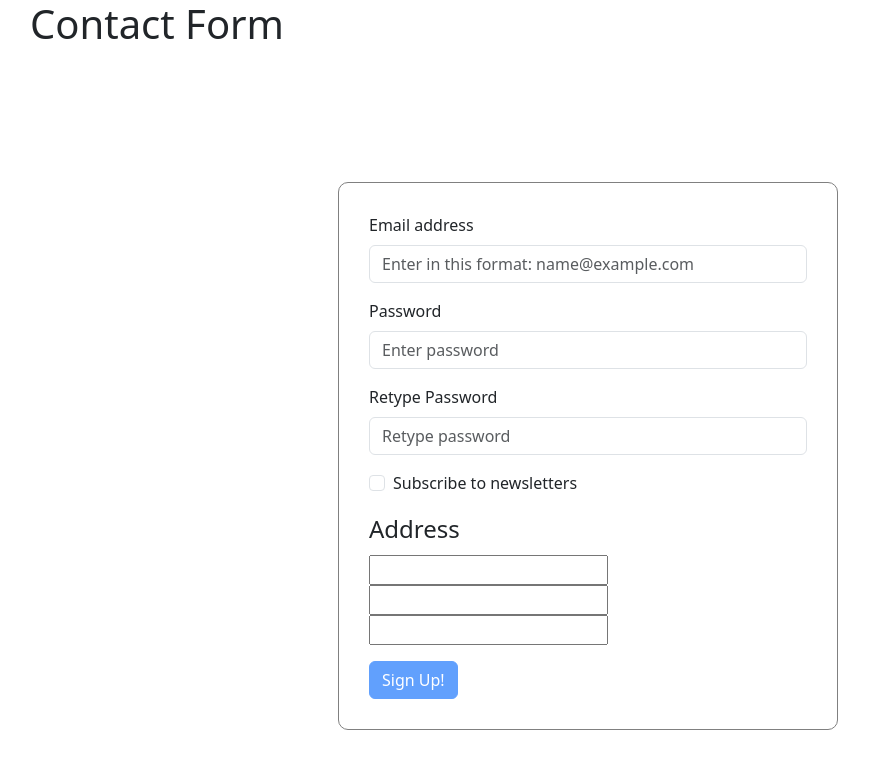
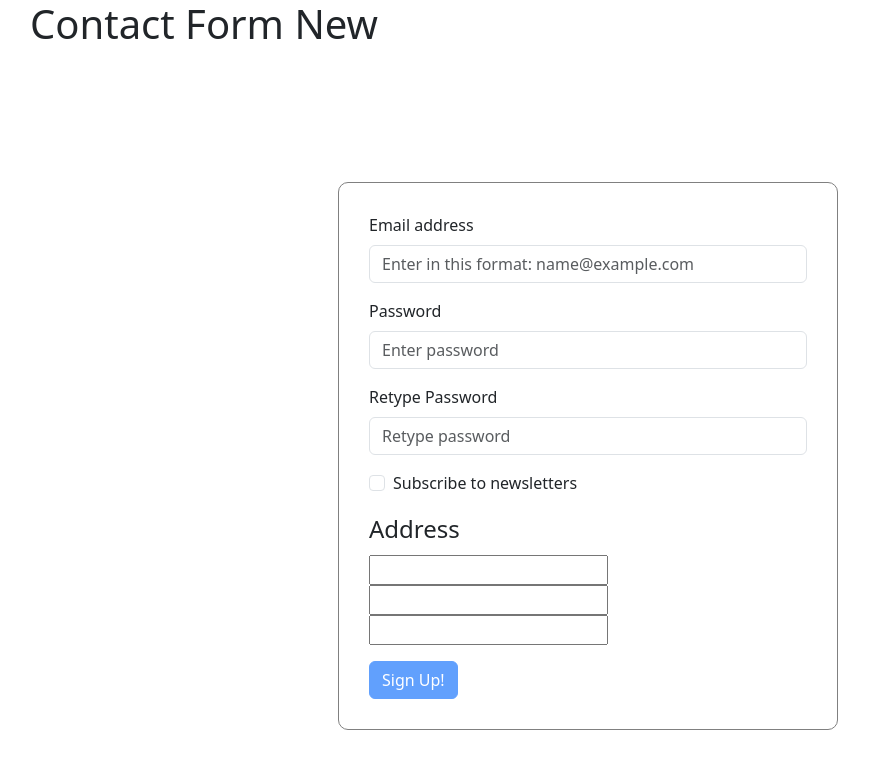
Before and after one commit to jms-1005/wk4-advCSS-form-validation-1, a plain HTML site: page index.html in a window 1280 px wide. Shown: the whole page, without its empty margins (52-921 px from the left). Drawn offline with nearby package versions, Linux system fonts and the light colour scheme.

Commit message:
changed heading

```diff
--- a/index.html
+++ b/index.html
@@ -34,7 +34,7 @@
     </style>
 </head>
 <body class="container">
-    <h1>Contact Form</h1>
+    <h1>Contact Form New</h1>
 <div class="flexCenter">
     <div class="form">
 
```
